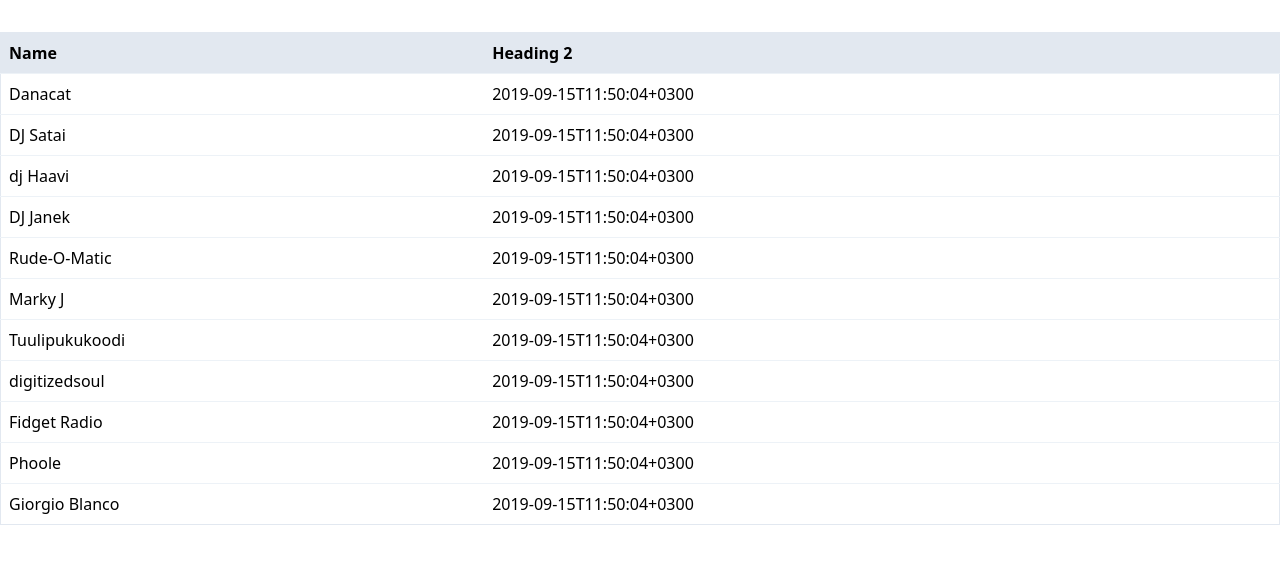
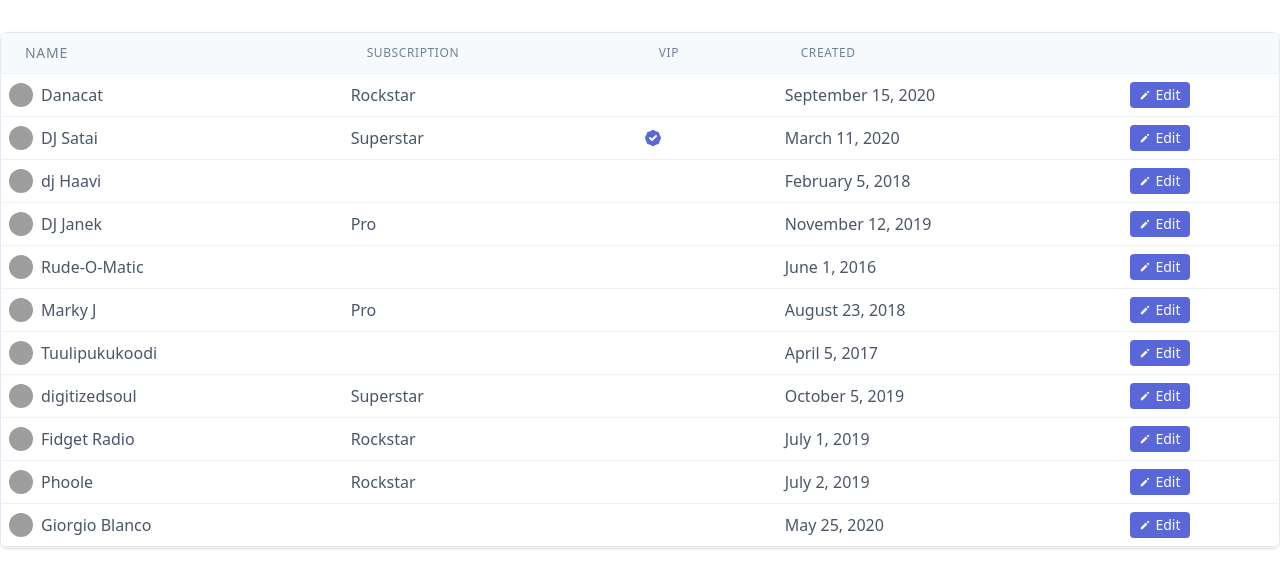
Before and after one commit to Uninen/datatable-experiment, a Vue app: page / in a window 1280 px wide. Shown: the top 588 px of the page. Built offline with nearby package versions, Linux system fonts and the light colour scheme; grey boxes are pictures that could not be loaded.

Commit message:
WIP: styling tweaks

```diff
--- a/package.json
+++ b/package.json
@@ -8,6 +8,7 @@
   "dependencies": {
     "@tailwindcss/typography": "^0.2.0",
     "@tailwindcss/ui": "^0.6.1",
+    "dayjs": "^1.8.35",
     "tailwindcss": "^1.8.10",
     "vue": "^3.0.0-rc.10"
   },
--- a/src/App.vue
+++ b/src/App.vue
@@ -1,16 +1,79 @@
 <template>
   <div class="justify-center flex-1">
     <div class="container pt-8 mx-auto">
-      <data-table class="w-full border divide-y divide-gray-200" :data="artistList">
-        <table-head class="rounded-t-md">
-          <th-item class="text-left bg-gray-300">Name</th-item>
-          <th-item class="text-left bg-gray-300">Heading 2</th-item>
-        </table-head>
-        <table-row class="divide-y divide-gray-200" v-slot="{ item }">
-          <td-item :item="item">{{ item.name }}</td-item>
-          <td-item :item="item">{{ item.created }}</td-item>
-        </table-row>
-      </data-table>
+      <div class="overflow-hidden border-b border-gray-200 shadow sm:rounded-lg">
+        <data-table class="w-full border divide-y divide-gray-200" :data="artistList">
+          <table-head class="rounded-t-md">
+            <th-item
+              class="px-6 py-3 text-sm font-medium leading-4 tracking-wider text-left text-gray-600 uppercase bg-gray-100"
+              >Name</th-item
+            >
+            <th-item
+              class="px-6 py-3 text-xs font-medium leading-4 tracking-wider text-left text-gray-600 uppercase bg-gray-100"
+              >Subscription</th-item
+            >
+            <th-item
+              class="px-6 py-3 text-xs font-medium leading-4 tracking-wider text-left text-gray-600 uppercase bg-gray-100"
+              >VIP</th-item
+            >
+            <th-item
+              class="px-6 py-3 text-xs font-medium leading-4 tracking-wider text-left text-gray-600 uppercase bg-gray-100"
+              >Created</th-item
+            >
+            <th-item
+              class="px-6 py-3 text-xs font-medium leading-4 tracking-wider text-left text-gray-600 uppercase bg-gray-100"
+              >&nbsp;</th-item
+            >
+          </table-head>
+          <table-row
+            class="text-xs text-gray-700 divide-y divide-gray-200 sm:text-base"
+            v-slot="{ item }"
+          >
+            <td-item>
+              <div class="flex items-center">
+                <img class="w-6 h-6 rounded-full" :src="item.photo" alt="" />
+                <span class="ml-2">{{ item.name }}</span>
+              </div>
+            </td-item>
+            <td-item>
+              {{ item.subscriptionType }}
+            </td-item>
+            <td-item>
+              <svg
+                v-if="item.isVip"
+                class="w-5 h-5 text-indigo-600"
+                xmlns="http://www.w3.org/2000/svg"
+                viewBox="0 0 20 20"
+                fill="currentColor"
+              >
+                <path
+                  fill-rule="evenodd"
+                  d="M6.267 3.455a3.066 3.066 0 001.745-.723 3.066 3.066 0 013.976 0 3.066 3.066 0 001.745.723 3.066 3.066 0 012.812 2.812c.051.643.304 1.254.723 1.745a3.066 3.066 0 010 3.976 3.066 3.066 0 00-.723 1.745 3.066 3.066 0 01-2.812 2.812 3.066 3.066 0 00-1.745.723 3.066 3.066 0 01-3.976 0 3.066 3.066 0 00-1.745-.723 3.066 3.066 0 01-2.812-2.812 3.066 3.066 0 00-.723-1.745 3.066 3.066 0 010-3.976 3.066 3.066 0 00.723-1.745 3.066 3.066 0 012.812-2.812zm7.44 5.252a1 1 0 00-1.414-1.414L9 10.586 7.707 9.293a1 1 0 00-1.414 1.414l2 2a1 1 0 001.414 0l4-4z"
+                  clip-rule="evenodd"
+                />
+              </svg>
+            </td-item>
+            <td-item>{{ formatDate(item.created) }}</td-item>
+            <td-item>
+              <button
+                class="inline-flex items-center px-2 py-1 text-sm font-medium leading-4 text-white transition duration-150 ease-in-out bg-indigo-600 border border-transparent rounded hover:bg-indigo-500 focus:outline-none focus:border-indigo-700 focus:shadow-outline-indigo active:bg-indigo-700"
+              >
+                <svg
+                  class="w-3 h-3 mr-1"
+                  xmlns="http://www.w3.org/2000/svg"
+                  viewBox="0 0 20 20"
+                  fill="currentColor"
+                >
+                  <path
+                    d="M13.586 3.586a2 2 0 112.828 2.828l-.793.793-2.828-2.828.793-.793zM11.379 5.793L3 14.172V17h2.828l8.38-8.379-2.83-2.828z"
+                  />
+                </svg>
+                Edit
+              </button>
+            </td-item>
+          </table-row>
+        </data-table>
+      </div>
     </div>
   </div>
 </template>
@@ -24,6 +87,8 @@ import TableRow from './components/TableRow.vue'
 import ThItem from './components/ThItem.vue'
 import TdItem from './components/TdItem.vue'
 
+import dayjs from 'dayjs'
+
 export default defineComponent({
   components: {
     DataTable,
@@ -34,23 +99,28 @@ export default defineComponent({
   },
 
   setup() {
+    const formatDate = (dateStr: string): string => {
+      return dayjs(dateStr).format('MMMM D, YYYY')
+    }
+
     return {
+      formatDate,
       artistList: [
         {
           name: 'Danacat',
           photo: 'https://s3.amazonaws.com/uifaces/faces/twitter/maxlinderman/128.jpg',
           eventsPlayed: 1,
-          subscriptionType: null,
+          subscriptionType: 'Rockstar',
           isVip: false,
-          created: '2019-09-15T11:50:04+0300',
+          created: '2020-09-15T11:50:04+0300',
         },
         {
           name: 'DJ Satai',
           photo: 'https://s3.amazonaws.com/uifaces/faces/twitter/reabo101/128.jpg',
           eventsPlayed: 23,
-          subscriptionType: null,
+          subscriptionType: 'Superstar',
           isVip: true,
-          created: '2019-09-15T11:50:04+0300',
+          created: '2020-03-11T11:50:04+0300',
         },
         {
           name: 'dj Haavi',
@@ -58,15 +128,15 @@ export default defineComponent({
           eventsPlayed: 173,
           subscriptionType: null,
           isVip: false,
-          created: '2019-09-15T11:50:04+0300',
+          created: '2018-02-05T11:50:04+0300',
         },
         {
           name: 'DJ Janek',
           photo: 'https://s3.amazonaws.com/uifaces/faces/twitter/lonesomelemon/128.jpg',
           eventsPlayed: 56,
-          subscriptionType: null,
+          subscriptionType: 'Pro',
           isVip: false,
-          created: '2019-09-15T11:50:04+0300',
+          created: '2019-11-12T11:50:04+0300',
         },
         {
           name: 'Rude-O-Matic',
@@ -74,15 +144,15 @@ export default defineComponent({
           eventsPlayed: 45,
           subscriptionType: null,
           isVip: false,
-          created: '2019-09-15T11:50:04+0300',
+          created: '2016-06-01T11:50:04+0300',
         },
         {
           name: 'Marky J',
           photo: 'https://s3.amazonaws.com/uifaces/faces/twitter/turkutuuli/128.jpg',
           eventsPlayed: 191,
-          subscriptionType: null,
+          subscriptionType: 'Pro',
           isVip: false,
-          created: '2019-09-15T11:50:04+0300',
+          created: '2018-08-23T11:50:04+0300',
         },
         {
           name: 'Tuulipukukoodi',
@@ -90,31 +160,31 @@ export default defineComponent({
           eventsPlayed: 163,
           subscriptionType: null,
           isVip: false,
-          created: '2019-09-15T11:50:04+0300',
+          created: '2017-04-05T11:50:04+0300',
         },
         {
           name: 'digitizedsoul',
           photo: 'https://s3.amazonaws.com/uifaces/faces/twitter/bagawarman/128.jpg',
           eventsPlayed: 376,
-          subscriptionType: null,
+          subscriptionType: 'Superstar',
           isVip: false,
-          created: '2019-09-15T11:50:04+0300',
+          created: '2019-10-05T11:50:04+0300',
         },
         {
           name: 'Fidget Radio',
           photo: 'https://s3.amazonaws.com/uifaces/faces/twitter/joelcipriano/128.jpg',
           eventsPlayed: 29,
-          subscriptionType: null,
+          subscriptionType: 'Rockstar',
           isVip: false,
-          created: '2019-09-15T11:50:04+0300',
+          created: '2019-07-01T11:50:04+0300',
         },
         {
           name: 'Phoole',
           photo: 'https://s3.amazonaws.com/uifaces/faces/twitter/ssiskind/128.jpg',
           eventsPlayed: 143,
-          subscriptionType: null,
+          subscriptionType: 'Rockstar',
           isVip: false,
-          created: '2019-09-15T11:50:04+0300',
+          created: '2019-07-02T11:50:04+0300',
         },
         {
           name: 'Giorgio Blanco',
@@ -122,7 +192,7 @@ export default defineComponent({
           eventsPlayed: 0,
           subscriptionType: null,
           isVip: false,
-          created: '2019-09-15T11:50:04+0300',
+          created: '2020-05-25T11:50:04+0300',
         },
       ],
     }
--- a/src/components/TdItem.vue
+++ b/src/components/TdItem.vue
@@ -12,7 +12,7 @@ export default defineComponent({
   props: {
     item: {
       type: Object,
-      required: true,
+      required: false,
     },
   },
 })
```
Also changed, not shown: 1 other file (tests, documents, lock files or other folders).
